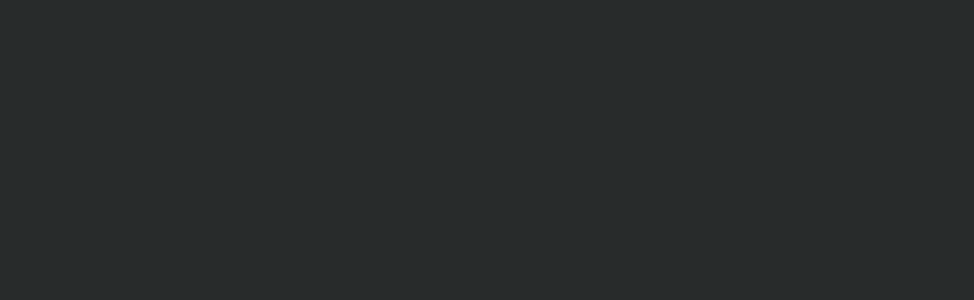
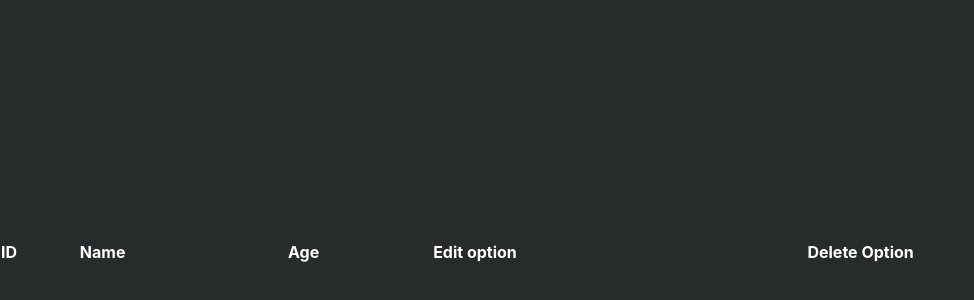
Before and after one commit to espark-Abdulr/redux-tk, a React (Create React App) app in the folder rtk/: page /view in a window 1280 px wide. Shown: the part 148-448 px from the top of the page, without its empty margins (0-974 px from the left). Built offline with nearby package versions, Linux system fonts and the light colour scheme.

Commit message:
Display Done

```diff
--- a/rtk/src/components/ViewUsers.jsx
+++ b/rtk/src/components/ViewUsers.jsx
@@ -3,9 +3,58 @@
 
 const ViewUsers = () => {
   const data = useSelector((c) => {
-    console.log(c.UserData.users);
+    return(c.UserData.users)
   });
-  return <div></div>;
+  return (
+    <>
+      {console.log(data)}
+      <table className="table-dark" style={{ width: "100vw" }}>
+        <thead>
+          <tr>
+            <th scope="col">ID</th>
+            <th scope="col">Name</th>
+            <th scope="col">Age</th>
+            <th scope="col">Edit option</th>
+            <th scope="col">Delete Option</th>
+          </tr>
+        </thead>
+        <tbody>
+          {data.map((eachUser, index) => (
+            <tr key={index} >
+              <th scope="row">{eachUser.id}</th>
+              <td>{eachUser.name}</td>
+              <td>{eachUser.age}</td>
+              <td>
+                <button type="button" className="btn btn-danger">
+                  Delete
+                </button>
+              </td>
+              <td>
+                <button type="button" className="btn btn-info">
+                  Edit
+                </button>
+              </td>
+            </tr>
+          ))}
+          {/* <tr>
+            <th scope="row">1</th>
+            <td>Mark</td>
+            <td>21</td>
+            <td>
+              <button type="button" className="btn btn-danger">
+                Danger
+              </button>
+            </td>
+            <td>
+              <button type="button" className="btn btn-info">
+                Info
+              </button>
+            </td>
+          </tr> */}
+        </tbody>
+      </table>
+    </>
+  );
 };
 
 export default ViewUsers;
```
